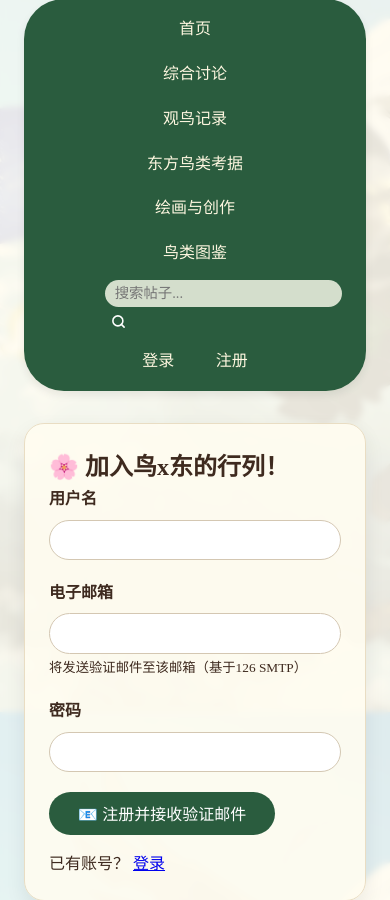
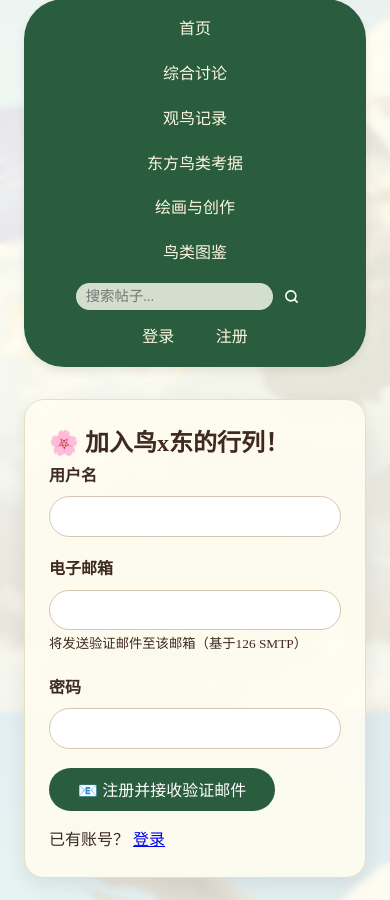
Before and after one commit to Alumin-Hydro/Touhou_website, a Flask app: page /auth/register in a window 390 px wide. Shown: the part 132-1032 px from the top of the page. Run offline with Flask 3, Linux system fonts and the light colour scheme; data comes from the database, SQL or seed files in the repository; some libraries are stand-ins or nearby versions.

Commit message:
修复顶部导航登录态错位
.nav-links（flex-wrap + justify-content:center）里塞了两个 margin-left:auto
（搜索表单内联样式 + .user-area），换行时搜索框与用户区各自散位；搜索表单内联的
display:inline-block 又盖掉 flex，把搜索图标挤到输入框下方。

改为把导航分成 .nav-main（主链接）/ .nav-right（搜索+用户区）两组，只在 .nav-right
保留一个 margin-left:auto，右侧整块作为一个单元换行；并补移动端分组规则。已在
1024 / 1280 / 480 三个宽度真浏览器验证。

Co-Authored-By: Claude Opus 4.8 <noreply@anthropic.com>
Claude-Session: https://claude.ai/code/session_01CrnsSh2P4zJSwgEL1CvADS

```diff
--- a/app/static/css/style.css
+++ b/app/static/css/style.css
@@ -82,11 +82,19 @@ body::before {
     border-radius: 40px;
     display: flex;
     flex-wrap: wrap;
-    justify-content: center;
-    gap: 1.5rem;
+    align-items: center;
+    gap: 1rem 1.5rem;
     margin-bottom: 2rem;
     box-shadow: 0 4px 8px var(--shadow);
 }
+.nav-main,
+.nav-right {
+    display: flex;
+    flex-wrap: wrap;
+    align-items: center;
+}
+.nav-main { gap: 1.5rem; }
+.nav-right { gap: 1rem; margin-left: auto; }
 .nav-links a {
     color: var(--paper);
     text-decoration: none;
@@ -101,8 +109,8 @@ body::before {
     transform: translateY(-2px);
 }
 .user-area {
-    margin-left: auto;
     display: flex;
+    align-items: center;
     gap: 1rem;
 }
 .user-area span {
@@ -323,7 +331,14 @@ th {
     .nav-links {
         flex-direction: column;
         align-items: center;
+        gap: 0.8rem;
+    }
+    .nav-main,
+    .nav-right {
+        flex-direction: column;
+        align-items: center;
         gap: 0.6rem;
+        margin-left: 0;
     }
     .user-area {
         margin-left: 0;
--- a/app/templates/base.html
+++ b/app/templates/base.html
@@ -40,6 +40,7 @@
         </div>
 
         <div class="nav-links">
+            <div class="nav-main">
             <a href="{{ url_for('index') }}">首页</a>
             {% for board in boards %}
                 <a href="{{ url_for('forum.board', board_id=board.id) }}">{{ board.name }}</a>
@@ -48,7 +49,9 @@
             {% if current_user.is_authenticated and current_user.is_admin %}
                 <a href="{{ url_for('admin.dashboard') }}">管理后台</a>
             {% endif %}
-            <form action="{{ url_for('forum.search') }}" method="get" style="display: inline-block; margin-left: auto;">
+            </div>
+            <div class="nav-right">
+            <form action="{{ url_for('forum.search') }}" method="get">
                     <input type="text" name="q" placeholder="搜索帖子..." style="padding:0.3rem 0.6rem; border-radius:20px; border:none;">
                     <button type="submit" style="background:none; border:none; color:white; cursor:pointer; padding:0.3rem 0.4rem; vertical-align:middle;">
                         <svg xmlns="http://www.w3.org/2000/svg" width="15" height="15" viewBox="0 0 24 24" fill="none" stroke="currentColor" stroke-width="2.5" stroke-linecap="round" stroke-linejoin="round" style="display:block;">
@@ -76,6 +79,7 @@
                     <a href="{{ url_for('auth.register') }}">注册</a>
                 </div>
             {% endif %}
+            </div>
         </div>
 
         {% with messages = get_flashed_messages() %}
```
